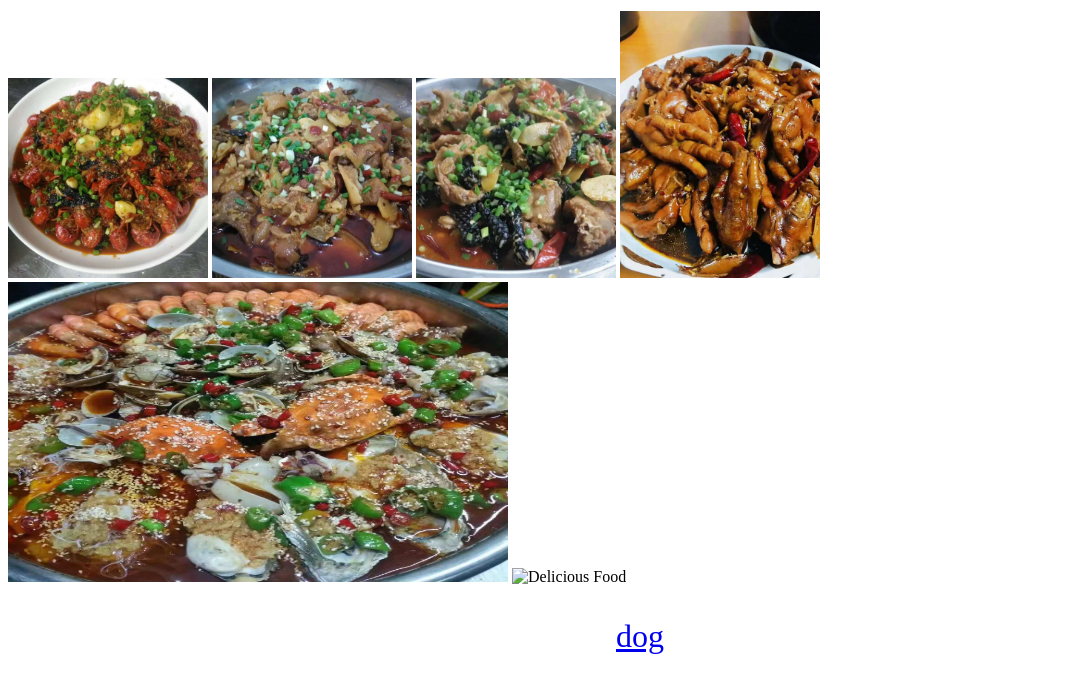
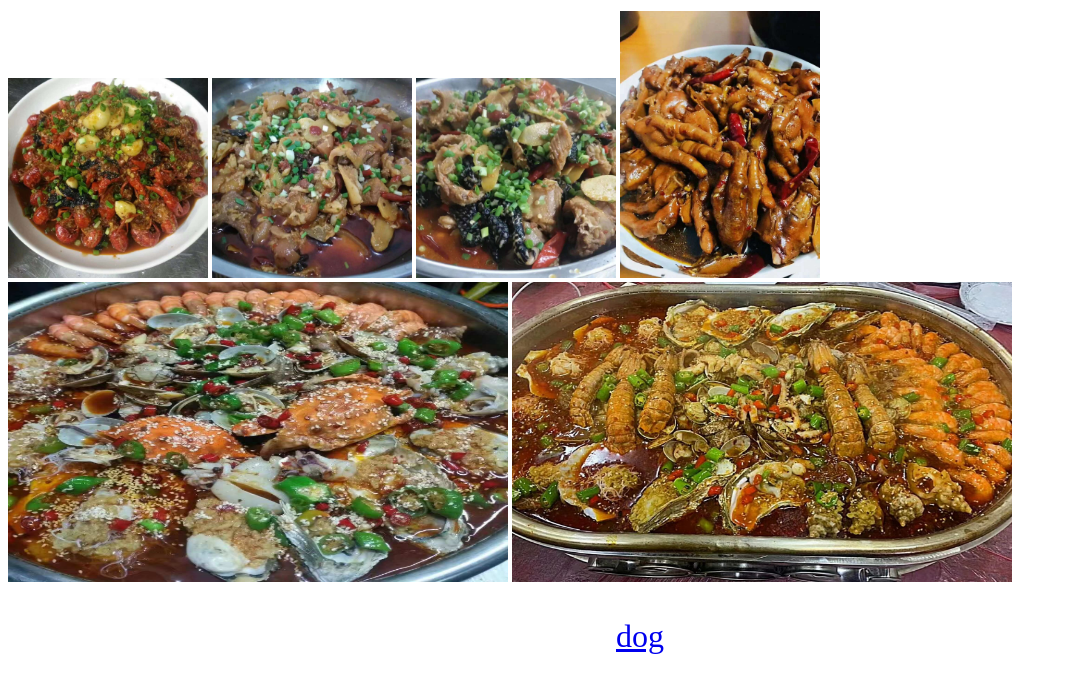
Before and after one commit to Wangzhentan/wangzhentan.github.io, a plain HTML site: page index.html in a window 1280 px wide. Shown: the part 159-846 px from the top of the page, without its empty margins (0-1067 px from the left). Drawn offline with Linux system fonts and the light colour scheme.

Commit message:
Update index.html

```diff
--- a/index.html
+++ b/index.html
@@ -20,7 +20,8 @@
     <img width="200px" src="3.jpg" alt="Delicious Food" />
     <img width="200px" src="2.jpg" alt="Delicious Food" />
     <img height="300" width="500px" src="4.jpg" alt="Delicious Food" />
-    <img height="300" width="500px" src="1579849257114.jpg" alt="Delicious Food" />
+    <img height="300" width="500px" src="1579849257114.jpeg" alt="Delicious Food" />
+
 
 
     <p style="font-size:xx-large;text-align: center">
```
